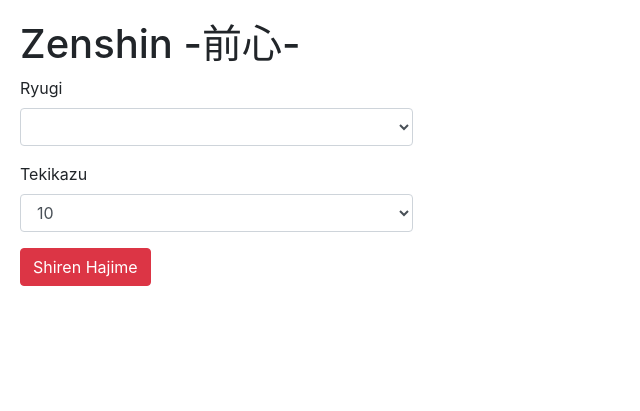
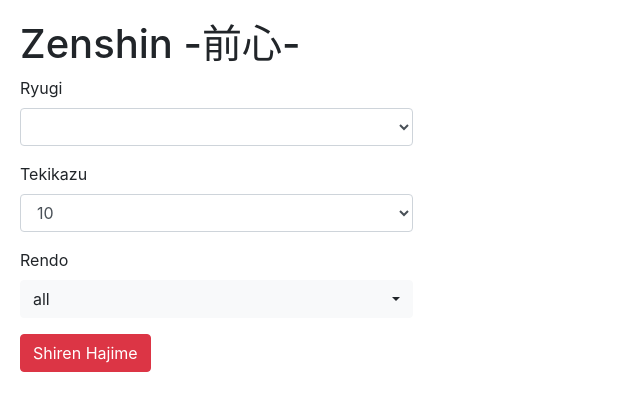
Before and after one commit to 1izard/programming-dojo, a Django app: page /izanamijinja/zenshin/ in a window 1280 px wide. Shown: the part 56-467 px from the top of the page, without its empty margins (0-640 px from the left). Run offline with Django 3.2, Linux system fonts and the light colour scheme; data that the repository does not hold is empty; some libraries are stand-ins or nearby versions.

Commit message:
Add rendo selector to zenshin

```diff
--- a/programming_dojo/izanamijinja/models.py
+++ b/programming_dojo/izanamijinja/models.py
@@ -18,7 +18,7 @@ class Kata(models.Model):
     waza3 = models.CharField(max_length=40, blank=True)
     rendo = models.CharField(
         max_length=1,
-        choices=[('0', 'Mijuku'), ('1', 'Nami'), ('2', 'Jukuren')],
+        choices=[('0', 'Mijuku'), ('1', 'Bon'), ('2', 'Jukuren')],
         default='0'
     )
 
--- a/programming_dojo/izanamijinja/views.py
+++ b/programming_dojo/izanamijinja/views.py
@@ -61,7 +61,7 @@ class KataAratameView(generic.UpdateView):
 
 def zenshin(request):
     context = {
-        'ryugi_lst': Ryugi.objects.all()
+        'ryugi_lst': Ryugi.objects.all(),
     }
     return render(request, 'izanamijinja/zenshin.html', context)
 
@@ -71,14 +71,24 @@ def shiren(request):
 
     ryugi_id = int(request.POST.get('ryugi_id'))
     tekikazu = int(request.POST.get('tekikazu'))
+    rendo_lst = request.POST.getlist('rendo')
 
     print('ryugi_id:', ryugi_id)
     print('tekikazu:', tekikazu)
+    print('rendo_lst:', rendo_lst)
 
     if ryugi_id == -1:
-        tekishu = list(Kata.objects.all())
+        tekishu = Kata.objects.all()
     else:
-        tekishu = list(Ryugi.objects.get(pk=ryugi_id).katas.all())
+        tekishu = Ryugi.objects.get(pk=ryugi_id).katas.all()
+
+    if '-1' in rendo_lst:
+        pass
+    else:
+        tekishu = tekishu.filter(rendo__in=rendo_lst)
+
+    tekishu = list(tekishu)
+
     random.shuffle(tekishu)
     tekishu = tekishu[:min(len(tekishu), tekikazu)]
 
--- a/programming_dojo/static/izanamijinja/js/shiren.js
+++ b/programming_dojo/static/izanamijinja/js/shiren.js
@@ -4,7 +4,7 @@ axios.defaults.xsrfHeaderName = "X-CSRFTOKEN"
 let shiren_obj = JSON.parse(document.getElementById('shiren_obj').textContent);
 console.log('shiren_obj:', shiren_obj);
 
-let rendo_arr = ['Mijuku', 'Nami', 'Jukuren'];
+let rendo_arr = ['Mijuku', 'Bon', 'Jukuren'];
 
 new Vue({
     el: '#shiren',
--- a/programming_dojo/templates/izanamijinja/base.html
+++ b/programming_dojo/templates/izanamijinja/base.html
@@ -8,6 +8,7 @@
     <title>Izanami Jinja</title>
     <link rel="stylesheet" href="https://stackpath.bootstrapcdn.com/bootstrap/4.3.1/css/bootstrap.min.css"
         integrity="sha384-ggOyR0iXCbMQv3Xipma34MD+dH/1fQ784/j6cY/iJTQUOhcWr7x9JvoRxT2MZw1T" crossorigin="anonymous">
+    <link rel="stylesheet" href="https://cdn.jsdelivr.net/npm/bootstrap-select@1.13.9/dist/css/bootstrap-select.min.css">
     <script src="https://code.jquery.com/jquery-3.3.1.slim.min.js"
         integrity="sha384-q8i/X+965DzO0rT7abK41JStQIAqVgRVzpbzo5smXKp4YfRvH+8abtTE1Pi6jizo"
         crossorigin="anonymous"></script>
@@ -19,6 +20,7 @@
         crossorigin="anonymous"></script>
     <script src="https://cdn.jsdelivr.net/npm/vue/dist/vue.js"></script>
     <script src="https://unpkg.com/axios/dist/axios.min.js"></script>
+    <script src="https://cdn.jsdelivr.net/npm/bootstrap-select@1.13.9/dist/js/bootstrap-select.min.js"></script>
 </head>
 
 <body>
--- a/programming_dojo/templates/izanamijinja/zenshin.html
+++ b/programming_dojo/templates/izanamijinja/zenshin.html
@@ -31,6 +31,15 @@
                     <option>50</option>
                 </select>
             </div>
+            <div class="form-group">
+                <label for="rendo-select">Rendo</label>
+                <select multiple class="form-control selectpicker" id="rendo-select" name="rendo" required>
+                    <option selected value="-1">all</option>
+                    <option value="0">Mijuku</option>
+                    <option value="1">Bon</option>
+                    <option value="2">Jukuren</option>
+                </select>
+            </div>
             <button type="submit" class="btn btn-danger">Shiren Hajime</button>
         </div>
     </div>
```
